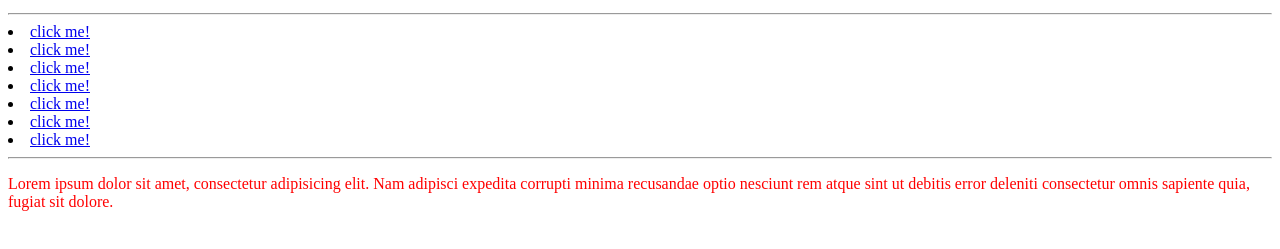
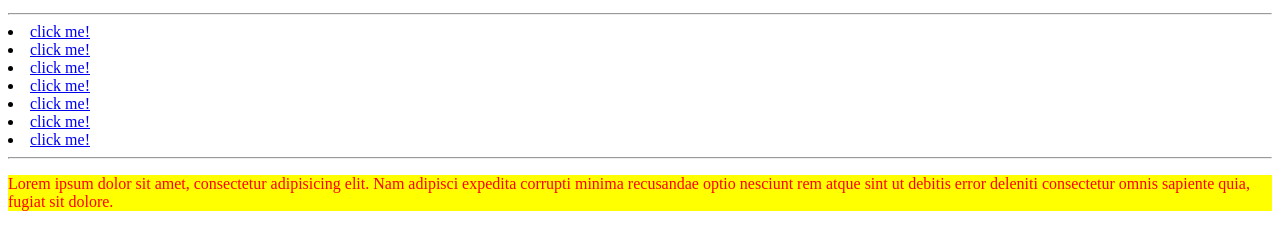
Before and after one commit to juanibrex/testab, a plain HTML site: page index.html in a window 1280 px wide. Shown: the part 119-368 px from the top of the page. Drawn offline with Linux system fonts and the light colour scheme.

Commit message:
color de fondo para el parrafo .parrafo

```diff
--- a/style.css
+++ b/style.css
@@ -1,3 +1,4 @@
 h1 {background-color: green;}
 p {color: red}
 .list{display: inline-block;}
+.parrafo{background-color: yellow;}
```
